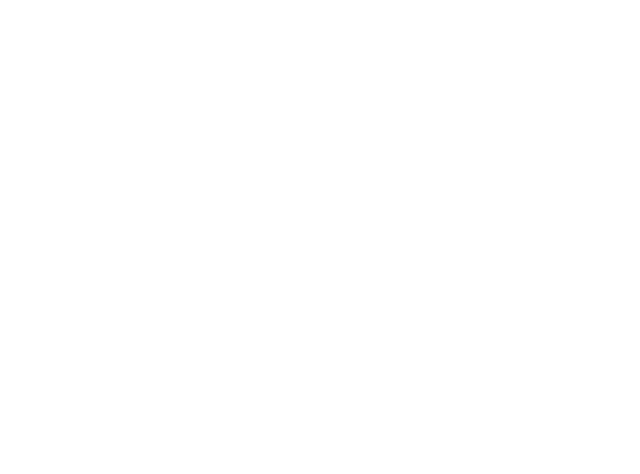
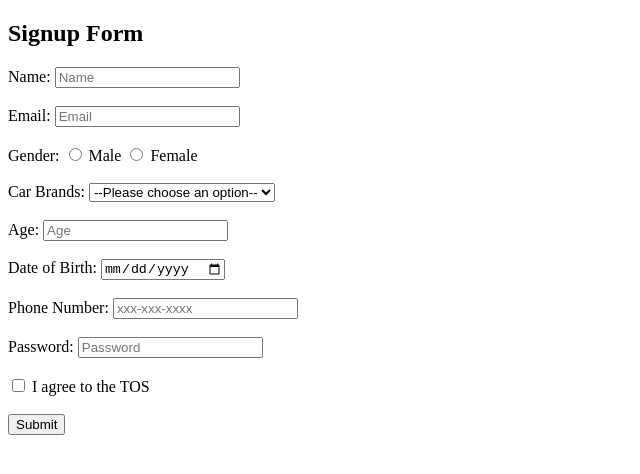
Before and after one commit to acciojob/signup-form-car-Adithya0604, a website: page main.html in a window 1280 px wide. Shown: the whole page, without its empty margins (0-640 px from the left). Drawn offline with Linux system fonts and the light colour scheme.

Commit message:
created a submission

```diff
--- a/main.html
+++ b/main.html
@@ -1,16 +1,71 @@
 <!DOCTYPE html>
+<html>
+<head>
+  <title>Signup Form</title>
+</head>
+<body>
 
-<html>
+  <h2>Signup Form</h2>
+  <form method="post">
 
-<head>
-	<link rel="stylesheet" href="styles.css">
-</head>
+    <!-- Name -->
+    <label for="name">Name:</label>
+    <input type="text" id="name" name="name" required placeholder="Name">
+    <br><br>
 
-<body>
-	<!-- the entire body must be written by student -->
-    <script type="text/javascript" src="./script.js">
-</script>
+    <!-- Email -->
+    <label for="email">Email:</label>
+    <input type="email" id="email" name="email" required placeholder="Email">
+    <br><br>
+
+    <!-- Gender -->
+    <label>Gender:</label>
+    <input type="radio" id="gender_m" name="gender" value="male" required>
+    <label for="gender_m">Male</label>
+    <input type="radio" id="gender_f" name="gender" value="female" required>
+    <label for="gender_f">Female</label>
+    <br><br>
+
+    <!-- Car Brands -->
+    <label for="cars">Car Brands:</label>
+    <select id="cars" name="cars" required>
+      <option value="">--Please choose an option--</option>
+      <option value="Toyota">Toyota</option>
+      <option value="Honda">Honda</option>
+      <option value="Ford">Ford</option>
+      <option value="BMW">BMW</option>
+    </select>
+    <br><br>
+
+    <!-- Age -->
+    <label for="age">Age:</label>
+    <input type="number" id="age" name="age" required placeholder="Age">
+    <br><br>
+
+    <!-- DOB -->
+    <label for="dob">Date of Birth:</label>
+    <input type="date" id="dob" name="dob" required>
+    <br><br>
+
+    <!-- Phone Number -->
+    <label for="tel">Phone Number:</label>
+    <input type="tel" id="tel" name="tel" placeholder="xxx-xxx-xxxx">
+    <br><br>
+
+    <!-- Password -->
+    <label for="password">Password:</label>
+    <input type="password" id="password" name="password" required placeholder="Password">
+    <br><br>
+
+    <!-- Terms of Service -->
+    <input type="checkbox" id="tos" name="tos" required>
+    <label for="tos">I agree to the TOS</label>
+    <br><br>
+
+    <!-- Submit Button -->
+    <button type="submit">Submit</button>
+
+  </form>
 
 </body>
-
 </html>
```
